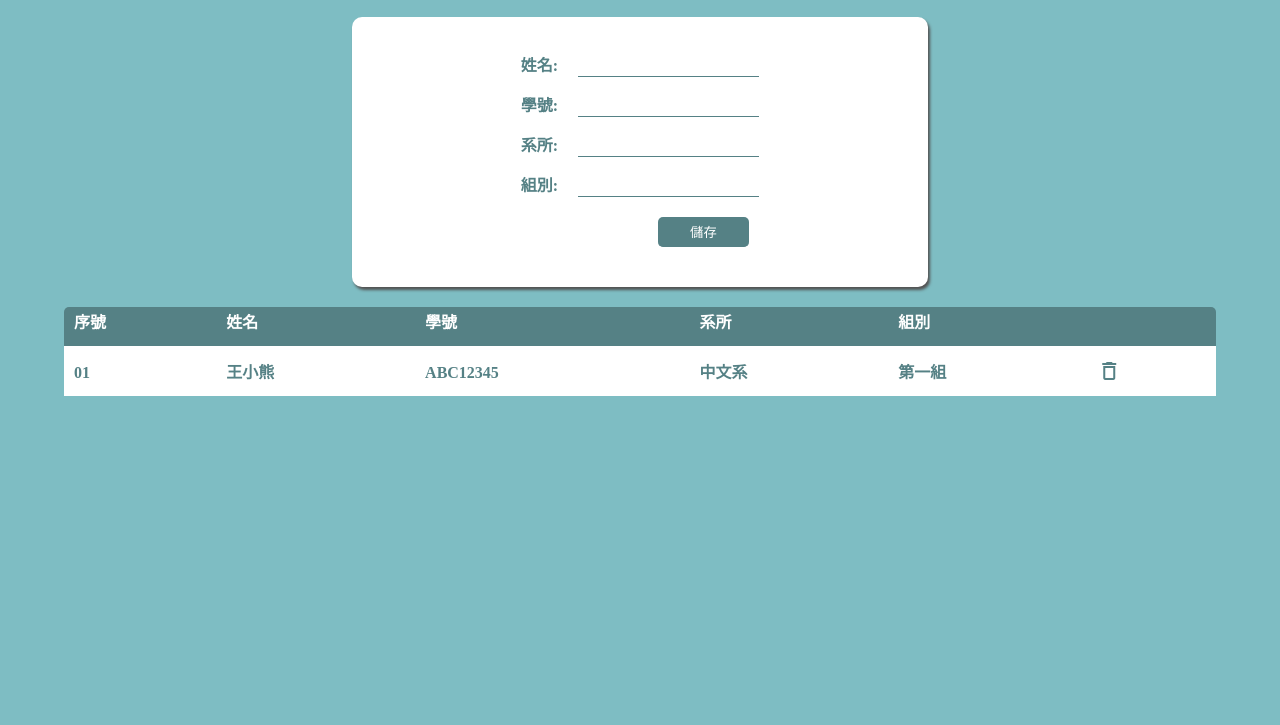
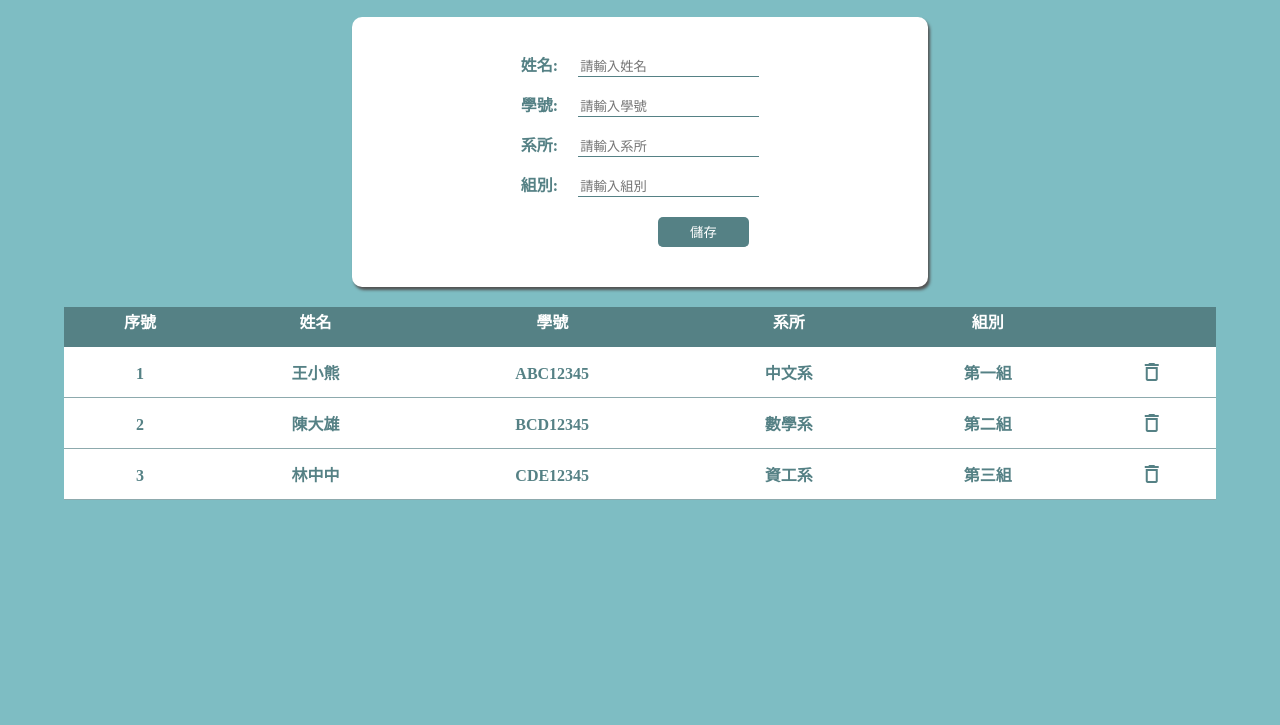
Before and after one commit to Huchan1124/std_InfoRegisterSystem_Project, a plain HTML site: page index.html in a window 1280 px wide. Shown: the part 75-800 px from the top of the page. Drawn offline with Linux system fonts and the light colour scheme.

Commit message:
新增js邏輯_學生資料輸入&刪除功能

```diff
--- /dev/null
+++ b/all.js
@@ -0,0 +1,98 @@
+// >>>資料集>>>
+let data =[
+    {
+    name:"王小熊",
+    id:"ABC12345",
+    major:"中文系",
+    group:"第一組"
+              },
+    {
+     name:"陳大雄",
+     id:"BCD12345",
+     major:"數學系",
+     group:"第二組"
+           },
+    {
+     name:"林中中",
+     id:"CDE12345",
+     major:"資工系",
+     group:"第三組"
+                  }
+];
+// DOM
+const list = document.querySelector(".list");
+const saveBtn = document.querySelector(".saveBtn");
+// formDOM
+const myName = document.querySelector(".name");
+const myId = document.querySelector(".id");
+const myMajor = document.querySelector(".major");
+const myGroup = document.querySelector(".group");
+// 渲染函式
+function render(){
+    let content="";
+    data.forEach((item,index)=>{
+        content+=`<tr>
+        <td>${index+1}</td>
+        <td>${item.name}</td>
+        <td>${item.id}</td>
+        <td>${item.major}</td>
+        <td>${item.group}</td>
+        <td class="icons"><span data-id="${index}" class="deleteBtn material-icons">
+            delete_outline
+            </span></td>
+    </tr>`;
+    })
+
+    list.innerHTML = content;
+}
+// 初始化函式
+function init(){
+    render()
+}
+
+// >>>js邏輯撰寫開始>>>
+// 初始化
+init()
+// 填寫資料>點擊按鈕>送出資料到data裡>渲染畫面
+saveBtn.addEventListener("click",function(e){
+    if (myName.value===""||myId.value===""|| myMajor.value===""||myGroup.value===""){
+        alert("請輸入所有資料唷~");
+        return;
+    } ;
+
+    let obj={};
+    obj.name=myName.value;
+    obj.id=myId.value;
+    obj.major=myMajor.value;
+    obj.group=myGroup.value;
+
+    data.push(obj);
+
+    render()
+
+    myName.value="";
+    myId.value="";
+    myMajor.value="";
+    myGroup.value="";
+
+})
+// (綁list範圍監聽)點選刪除按鈕>從data刪除資料>渲染畫面
+list.addEventListener("click",function(e){
+    console.log(e.target.getAttribute("class"));
+
+    if (e.target.getAttribute("class") !== "deleteBtn material-icons"){
+        return;
+    };
+
+
+    if (confirm("確定要刪除資料嗎?")) {
+       let deleteNum = e.target.getAttribute("data-id");
+       data.splice(deleteNum,1);
+       render()
+    }
+    else {
+        return;
+    }
+
+
+})
--- a/css/style.css
+++ b/css/style.css
@@ -1,8 +1,5 @@
 *{
     box-sizing: border-box;
-    overflow: hidden;
-
-
 }
 
 
@@ -18,6 +15,7 @@ body {
 
 
 
+
 }
 
 header {
@@ -29,6 +27,8 @@ header {
     line-height: 9vh;
     color: rgb(255, 255, 255);
     background:  #558185;
+    border-bottom: solid 1.5px #44686b ;
+
 
 
 }
@@ -65,7 +65,7 @@ table.inputArea {
 input {
     border: none;
     outline:none;
-    border-bottom: solid 1.5px #558185 ;
+    border-bottom: solid 1.3px #558185 ;
     height: 20px;
 
 }
@@ -108,6 +108,7 @@ input.saveBtn:active {
 
 
 table.renderArea {
+    text-align: center;
     width: 90%;
     border-top-right-radius: 5px;
     border-top-left-radius: 5px;
@@ -121,6 +122,7 @@ table.renderArea {
 table.renderArea>thead{
     background: #558185;
     color: rgb(255, 255, 255);
+
 }
 
 table.renderArea>tbody{
@@ -133,7 +135,7 @@ table.renderArea>tbody{
 
 .renderArea td {
     padding: 8px 10px 15px 10px;
-
+    border-bottom: solid 1.5px #558185ab;
 }
 
 td.icons{
--- a/index.html
+++ b/index.html
@@ -16,19 +16,19 @@
         <table class="inputArea">
             <tr>
                 <td>姓名:</td>
-                <td><input type="text" name="myName"></td>
+                <td><input type="text" name="myName" class="name"placeholder="請輸入姓名" required></td>
             </tr>
             <tr>
                 <td>學號:</td>
-                <td><input type="text" name="myId"></td>
+                <td><input type="text" name="myId" class="id" placeholder="請輸入學號" required></td>
             </tr>
             <tr>
                 <td>系所:</td>
-                <td><input type="text" name="myMajor"></td>
+                <td><input type="text" name="myMajor" class="major" placeholder="請輸入系所" required></td>
             </tr>
             <tr>
                 <td>組別:</td>
-                <td><input type="text" name="myGroupNum"></td>
+                <td><input type="text" name="myGroup" class="group" placeholder="請輸入組別" required></td>
             </tr>
             <tr>
                 <td></td>
@@ -48,18 +48,19 @@
                 <td></td>
             </tr>
         </thead>
-        <tbody>
+        <tbody class="list">
             <tr>
                 <td>01</td>
                 <td>王小熊</td>
                 <td>ABC12345</td>
                 <td>中文系</td>
                 <td>第一組</td>
-                <td class="icons"><span class="material-icons">
+                <td class="icons"><span class="deleteBtn material-icons">
                     delete_outline
                     </span></td>
             </tr>
         </tbody>
     </table>
+    <script src="./all.js"></script>
 </body>
 </html>
```
